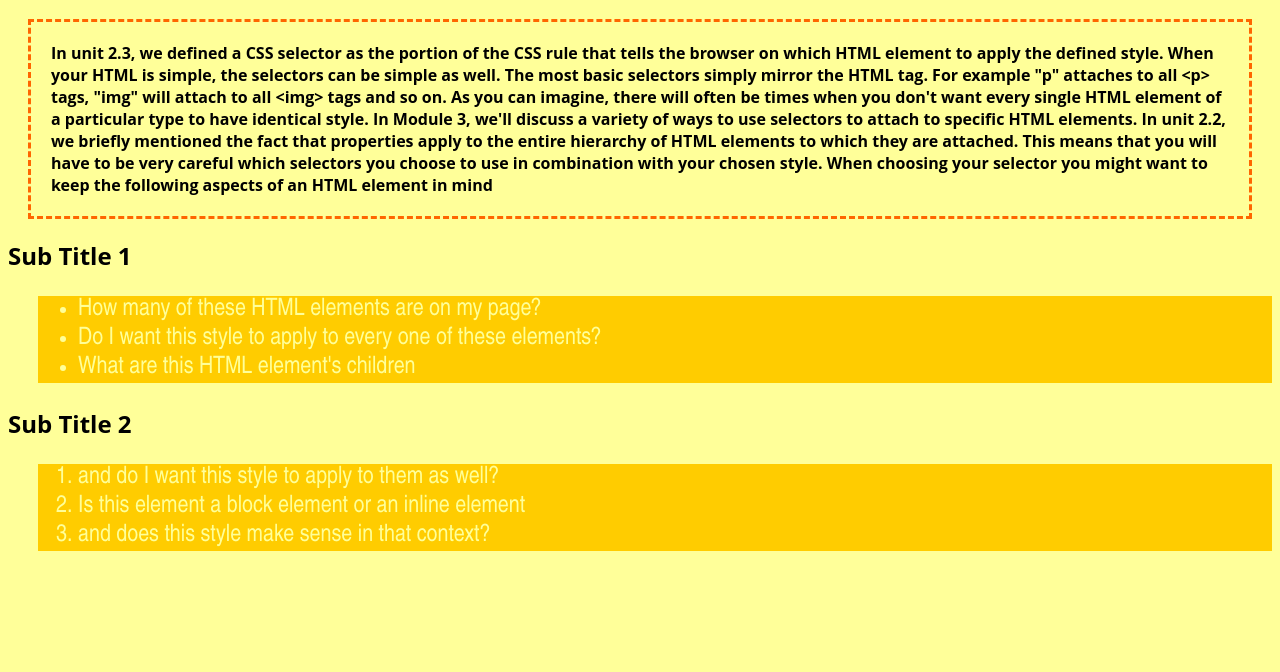
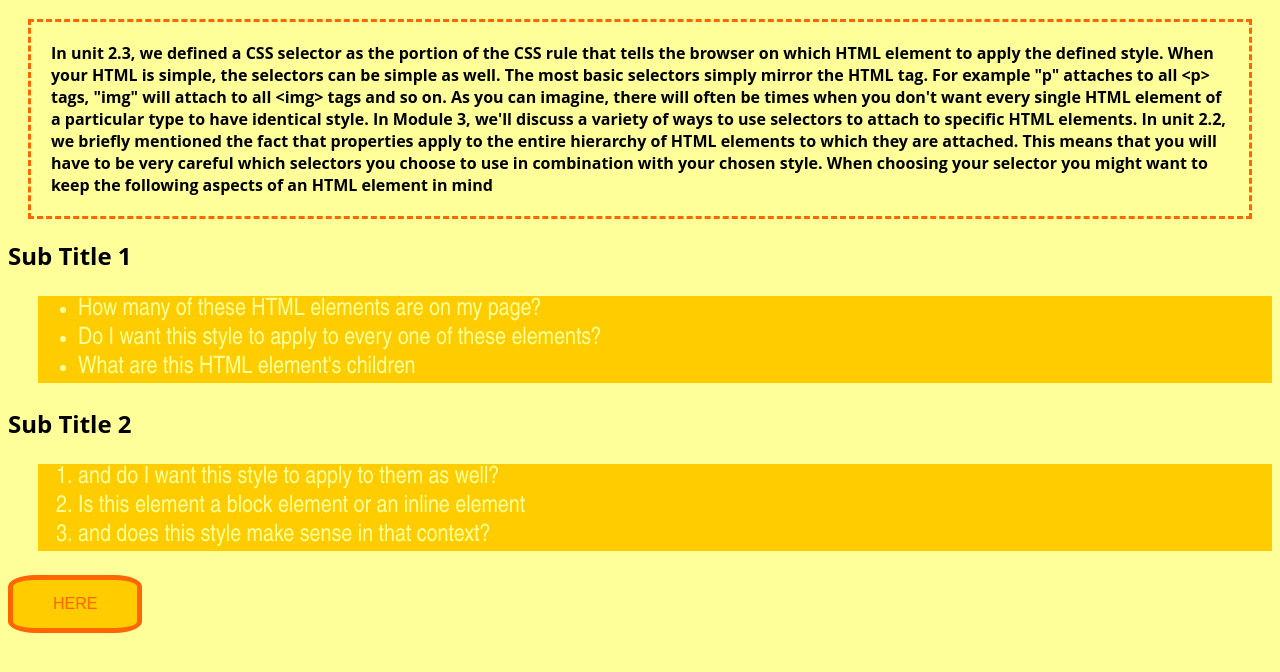
Before and after one commit to danieladelvos/css-spielplatz, a website: page lessons/module-2-building-css-rules/index.html in a window 1280 px wide. Shown: the part 112-784 px from the top of the page. Drawn offline with Linux system fonts and the light colour scheme.

Commit message:
module 2 style button

```diff
--- a/lessons/module-2-building-css-rules/index.html
+++ b/lessons/module-2-building-css-rules/index.html
@@ -37,5 +37,6 @@
       <li>Is this element a block element or an inline element</li>
       <li>and does this style make sense in that context?</li>
     </ol>
+  <button>HERE</button>
   </body>
 </html>
--- a/lessons/module-2-building-css-rules/styles.css
+++ b/lessons/module-2-building-css-rules/styles.css
@@ -29,3 +29,12 @@ ul, ol {
   background-color: #ffcc00;
   margin-left: 30px;
 }
+
+button {
+  color: #ff6600;
+  font-size: 1em;
+  background-color: #ffcc00;
+  padding: 15px 40px;
+  border: 5px solid #ff6600;
+  border-radius: 20%;
+}
```
